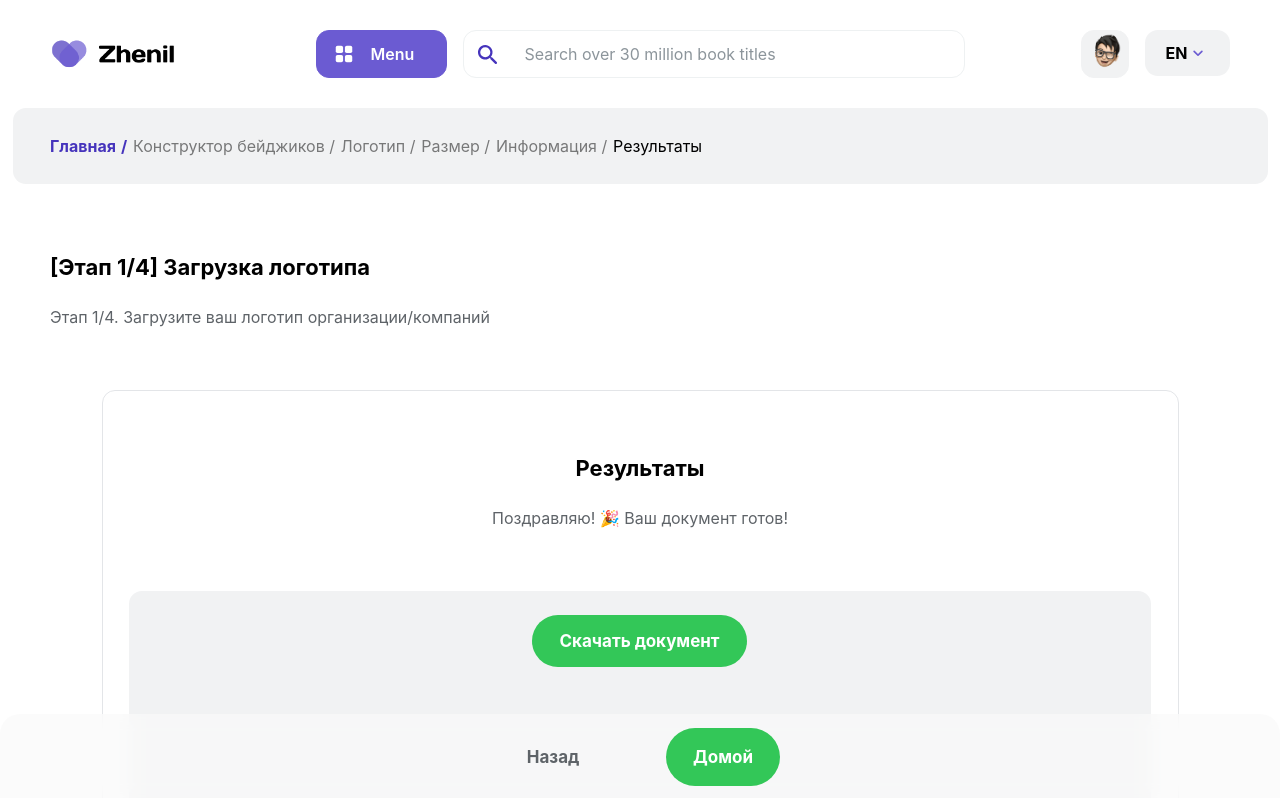
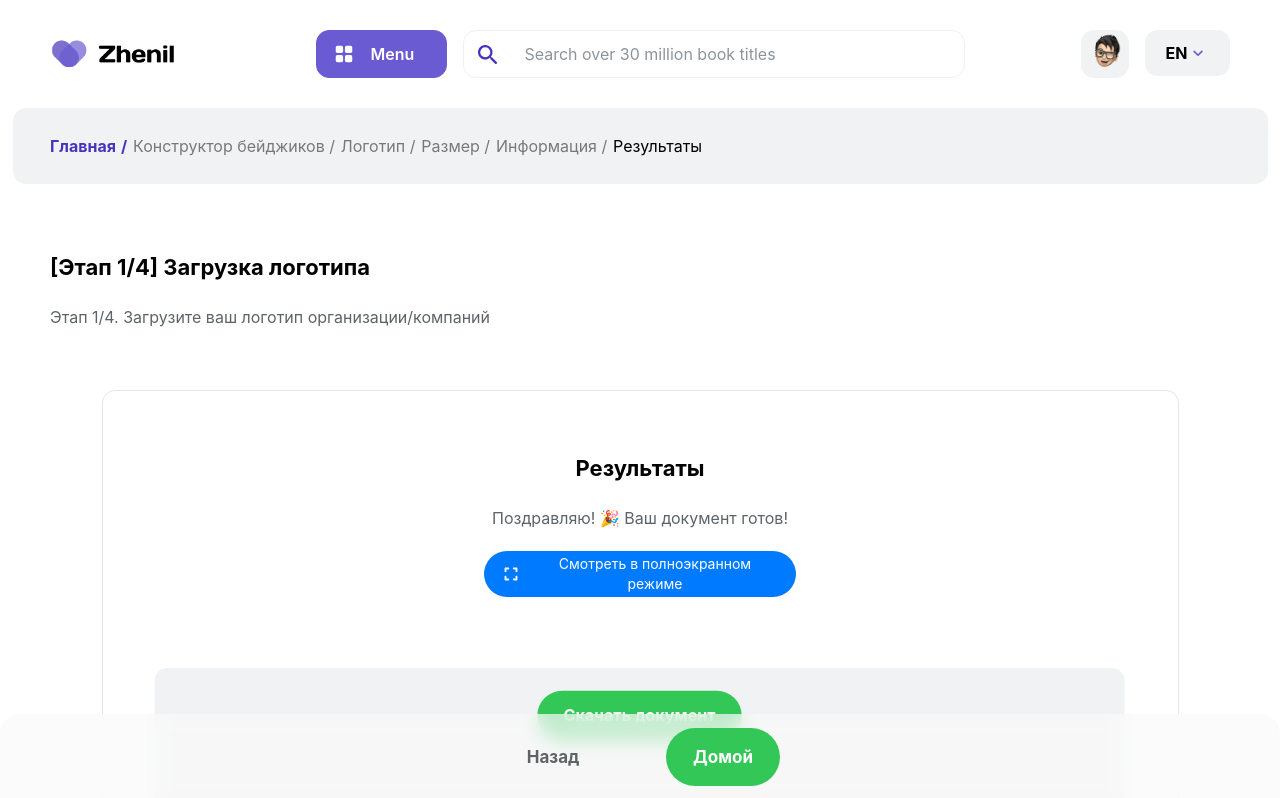
Before and after one commit to DreamerView/zhenil-next, a Next.js app: page /acc/result in a window 1280 px wide. Shown: the top 798 px of the page. Built offline with nearby package versions, Linux system fonts and the light colour scheme.

Commit message:
fullscreen added

```diff
--- a/pages/_app.js
+++ b/pages/_app.js
@@ -48,13 +48,15 @@ const MyApp = ({ Component, pageProps }) => {
                     .catch((err) => console.log('Failure: ', err));
         }
   }, []);
-const defaultState = {act:false,confirm:false};
+const defaultState = {act:false,confirm:false,fullframe:false,urlframe:false};
 
 
 const reducer = (state=defaultState,action) => {
   switch(action.type) {
     case "SetAction": return {...state,act:action.set};
-    case "SetConfirm": return {...state,confirm:action.set}
+    case "SetConfirm": return {...state,confirm:action.set};
+    case "setFullFrame": return {...state,fullframe:action.set};
+    case "setUrlFrame": return {...state,urlframe:action.set};
     default: return state;
   }
 };
--- a/pages/acc/result.js
+++ b/pages/acc/result.js
@@ -1,8 +1,11 @@
 /*jshint esversion: 6 */
 import Head from "next/head";
 import Link from "next/link";
+import { useDispatch } from "react-redux";
+import Image from "next/image";
 
 const ResultAcc = () => {
+    const send = useDispatch();
     return(
         <>
             <Head>
@@ -14,10 +17,14 @@ const ResultAcc = () => {
             <div className="main__block">
                 <h1>[Этап 1/4] Загрузка логотипа</h1>
                 <p className="sub_content">Этап 1/4. Загрузите ваш логотип организации/компаний</p>
-                <div className="main__block_interface_menu c-m block_animation" onClick={()=>{}}>
+                <div className="main__block_interface_menu c-m block_animation">
                     <div className="main__block_interface_menu_c">
                         <h1>Результаты</h1>
                         <p className="sub_content">Поздравляю! 🎉 Ваш документ готов!</p>
+                        <div className="fullscreen__result_block blue_background" onClick={()=>{send({type:"setFullFrame",set:true});send({type:"setUrlFrame",set:"/convert.html"});}}>
+                            <div className="fullscreen__result_button"><Image src={'/img/fullscreen.svg'} width={22} height={22}/></div>
+                            <p className="small">Смотреть в полноэкранном режиме</p>
+                        </div>
                     </div>
                     <iframe id="frame" title="converter result" src={"/convert.html"}>
                         Ваш браузер не поддерживает плавающие фреймы!
--- a/public/convert.html
+++ b/public/convert.html
@@ -31,7 +31,9 @@
             display: flex;
             flex-wrap: wrap;
             /* border: 1px solid black; */
-            /* background-color: white; */
+            background-color: white;
+            margin: 0 auto 20px auto;
+            border-radius: 13px;
         }
         div.acc {
             border-radius:26px;
--- a/start/document.js
+++ b/start/document.js
@@ -1,13 +1,38 @@
 /*jshint esversion: 6 */
 import ConfirmMode from './confirm';
+import FullFrame from './fullframe';
 import Header from './header';
 import { useSelector } from 'react-redux';
+import { useEffect } from 'react';
 
 
 const DocumentResult = ({children}) => {
     const action = useSelector(state=>state.act);
+    const frame = useSelector(state=>state.fullframe);
+    const url = useSelector(state=>state.urlframe);
+    useEffect(()=>{
+        if(action) {
+            document.querySelector('html').style.cssText = "overflow-y:hidden;";
+            document.querySelector('body').style.cssText = "overflow-y:hidden;";
+        }
+        else {
+            document.querySelector('html').style.cssText = "";
+            document.querySelector('body').style.cssText = "";
+        }
+    },[action]);
+    useEffect(()=>{
+        if(frame) {
+            document.querySelector('html').style.cssText = "overflow-y:hidden;";
+            document.querySelector('body').style.cssText = "overflow-y:hidden;";
+        }
+        else {
+            document.querySelector('html').style.cssText = "";
+            document.querySelector('body').style.cssText = "";
+        }
+    },[frame]);
     return(
-        <div style={action?{height:"100%",overflow:"hidden"}:{}}>
+        <div>
+            {frame?<FullFrame item={url} key={Date.now()}/>:""}
             {action?<ConfirmMode item={action} key={Date.now}/>:""}
             <Header/>
             <div className="result">{children}</div>
--- /dev/null
+++ b/start/fullframe.js
@@ -0,0 +1,18 @@
+import { useDispatch } from "react-redux";
+import Image from "next/image";
+const FullFrame = (result) => {
+    const send = useDispatch()
+    return(
+        <div className="fullscreen__result">
+            <div className="fullscreen__result_block red_background" onClick={()=>{send({type:"setFullFrame",set:false});send({type:"setUrlFrame",set:false});}}>
+                <div className="fullscreen__result_button"><Image src={'/img/fullscreen_exit.svg'} width={22} height={22}/></div>
+                <p className="small">Закрыть полноэкранный режим</p>
+            </div>
+            <iframe id="frame_f" title="converter result" src={result.item}>
+                Ваш браузер не поддерживает плавающие фреймы!
+            </iframe>
+        </div>
+    )
+};
+
+export default FullFrame;
--- a/styles/acc.css
+++ b/styles/acc.css
@@ -488,6 +488,9 @@ div.main__block_fixed_confirm {
     bottom:0;
     border-radius: 20px 20px 0 0;
     -webkit-backdrop-filter: blur(10px);
+    -moz-backdrop-filter: blur(10px);
+    -o-backdrop-filter: blur(10px);
+    -ms-backdrop-filter: blur(10px);
     backdrop-filter: blur(10px);
     animation-name: basic_animation;
     animation-duration: 0.4s;
--- a/styles/globals.css
+++ b/styles/globals.css
@@ -22,6 +22,10 @@ h4 {
 p {
   font-size:16px;
   line-height:26px;
+}
+p.small {
+  font-size: 14px;
+  line-height: 20px;
 }
 p.sm {
   margin-top:16px;
@@ -802,6 +806,40 @@ button.confirm_custom_a {
   color:white;
 }
 /*  */
+div.fullscreen__result {
+  display: flex;
+  align-items: center;
+  justify-content: center;
+  flex-direction: column;
+  width:100vw;
+  height: 100vh;
+  background-color: var(--nav_block_blur);
+  position: fixed;
+  z-index:10;
+  -webkit-backdrop-filter: blur(10px) brightness(0.2);
+  -moz-backdrop-filter: blur(10px) brightness(0.2);
+  -o-backdrop-filter: blur(10px) brightness(0.2);
+  -ms-backdrop-filter: blur(10px) brightness(0.2);
+  backdrop-filter: blur(10px) brightness(0.2);
+}
+div.fullscreen__result_block {
+  display: flex;
+  align-items: center;
+  justify-content: center;
+  cursor: pointer;
+  width:280px;
+  height: 46px;
+  padding:0 16px;
+  border-radius: 30px;
+  color:white;
+  margin: 20px auto 0 auto;
+}
+div.fullscreen__result_button {
+  display: flex;
+  align-items: center;
+  justify-content: center;
+  margin-right:8px;
+}
 #frame {
   width:95%;
   height: 442px;
@@ -809,4 +847,14 @@ button.confirm_custom_a {
   margin:0 auto;
   background-color: var(--nav_block);
   border-radius: 13px;
+  transform: scale(0.95);
 }
+#frame_f {
+  width:100%;
+  height: 85vh;
+  border:0;display:block;
+  margin:0 auto;
+  border-radius: 13px;
+  transform: scale(0.95);
+  background-color: var(--nav_block);
+}
```
Also changed, not shown: public/img/fullscreen.svg (added), public/img/fullscreen_exit.svg (added).
